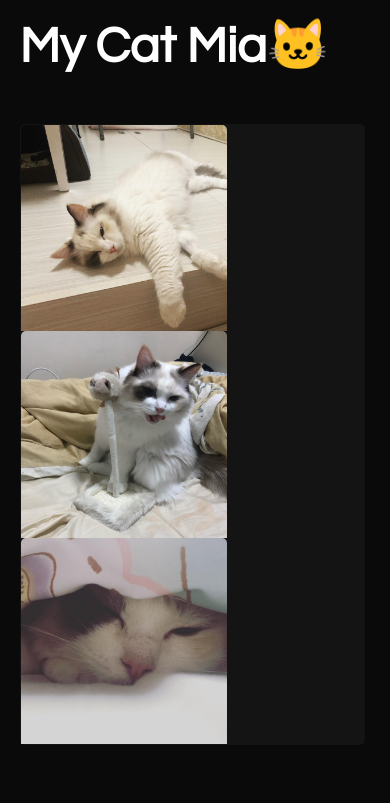
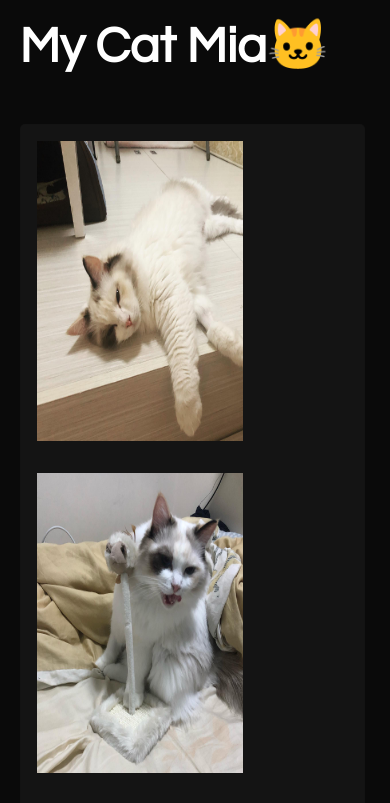
Before and after one commit to michaellian0422/michaellian0422.github.io, a plain HTML site: page home.html in a window 390 px wide. Shown: the part 2360-3163 px from the top of the page. Drawn offline with nearby package versions, Linux system fonts and the light colour scheme; a script that the page names is missing.

Commit message:
Update index.css

```diff
--- a/index.css
+++ b/index.css
@@ -516,6 +516,11 @@ body {
     display: flex;
     flex-wrap: wrap;
   }
+  #imgs img{
+  width:300px;
+  height:300px;
+  padding:1em;
+}
 
   #profile_img_blog {
     width: 65px;
```
